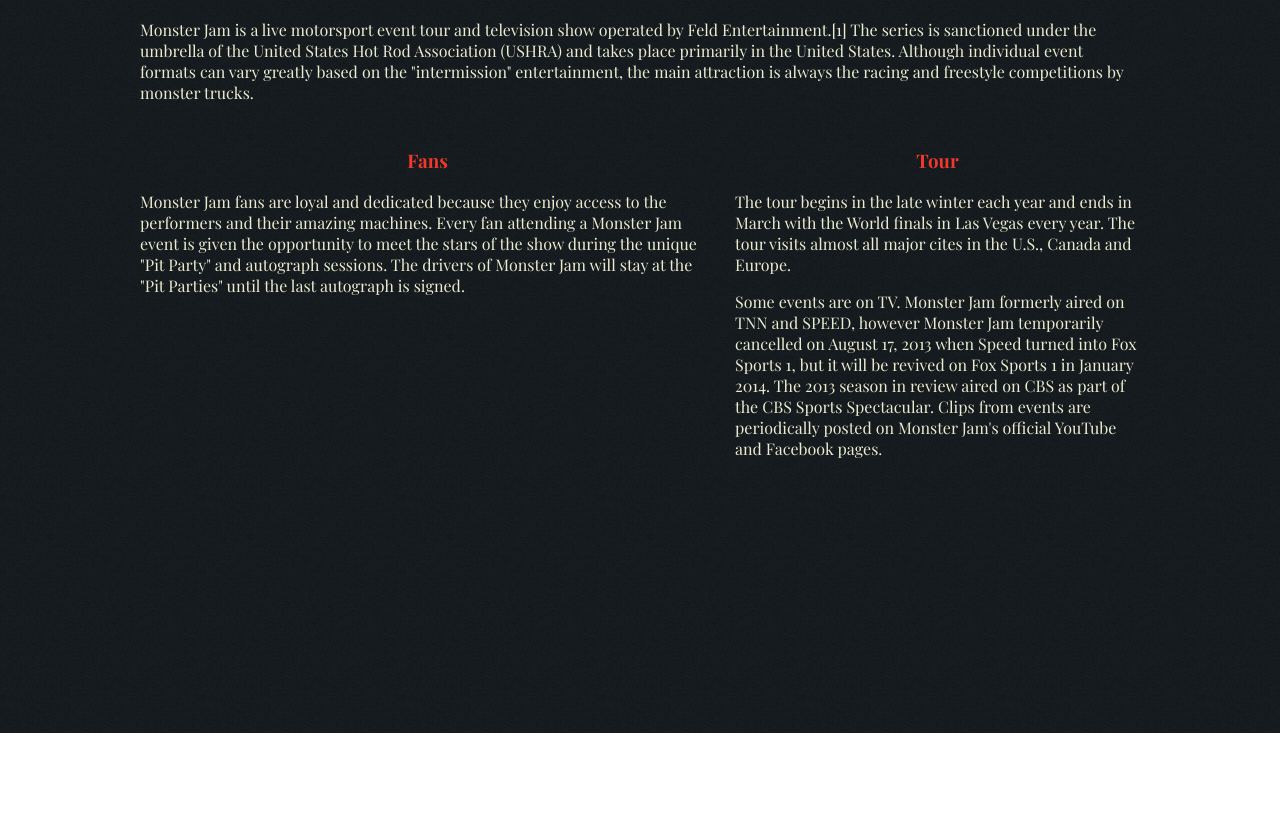
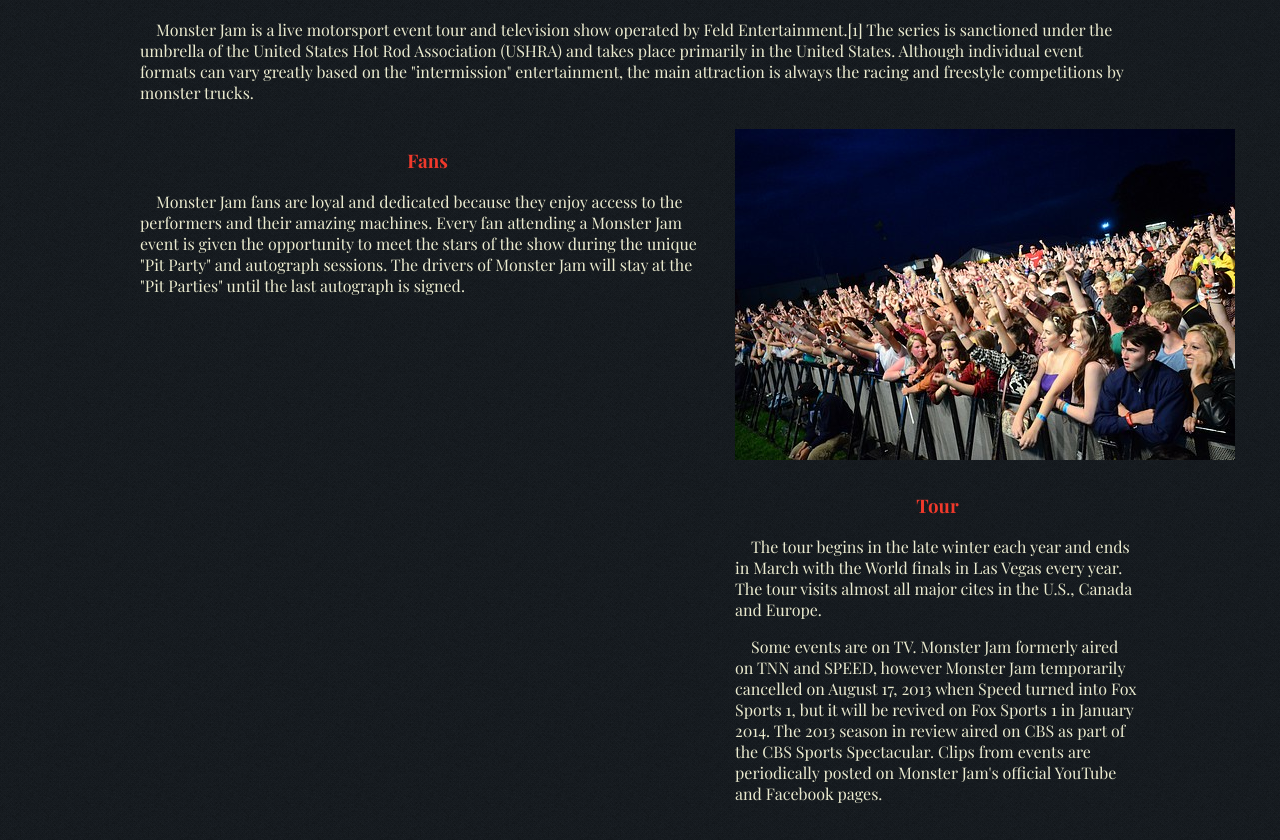
Before and after one commit to csdemi/type-ex, a plain HTML site: page index.html in a window 1280 px wide. Shown: the part 67-907 px from the top of the page. Before the commit the page ends 800 px from the top, so only its background shows below. Drawn offline with nearby package versions, Linux system fonts and the light colour scheme.

Commit message:
Version 4

```diff
--- a/css/styles.css
+++ b/css/styles.css
@@ -9,8 +9,8 @@ h1,h2,h3{
 	color: #F0392B;
 	text-align: center;
 }
-section >h2+ p:nth-child(1){
-	text-indent: 2px;
+body > div > section.grid_12.alpha > p,body > div > section:nth-child(2) > section.grid_7.alpha > p,body > div > section:nth-child(2) > section.grid_5.omega > p{
+	text-indent: 1em;
 }
 /* Show Grid */
 .showgrid {
--- a/index.html
+++ b/index.html
@@ -29,7 +29,15 @@
 			</section>
 
 			<section class="grid_5 omega">
-			<h3>Tour</h3>
+				<img src="img/fans.jpg">
+			</section>
+
+			<section class="grid_7 alpha">
+
+			</section>
+
+			<section class="grid_5 omega">
+				<h3>Tour</h3>
 
 			<p>The tour begins in the late winter each year and ends in March with the World finals in Las Vegas every year. The tour visits almost all major cites in the U.S., Canada and Europe.</p>
 
```
Also changed, not shown: img/fans.JPG (added).
